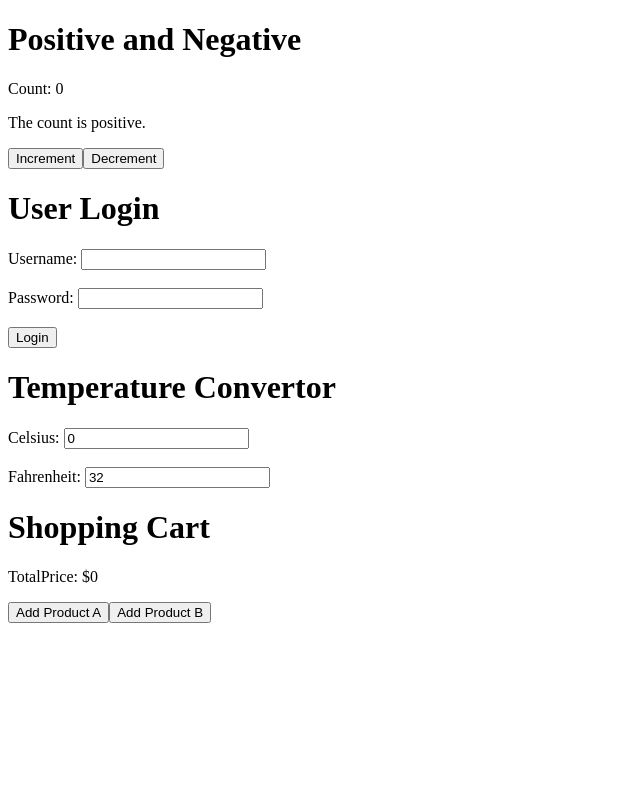
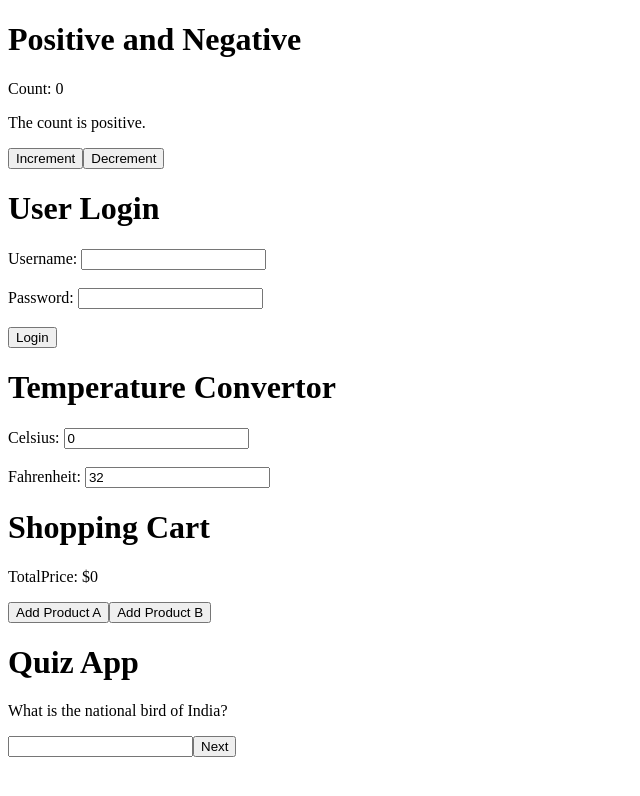
Before and after one commit to 7vTr0x7/React.js-2, a React (Vite) app in the folder IR_Practice1/: page / in a window 1280 px wide. Shown: the top 796 px of the page, without its empty margins (0-640 px from the left). Built offline with nearby package versions, Linux system fonts and the light colour scheme.

Commit message:
IR_Practice1 - Quiz

```diff
--- a/IR_Practice1/src/App.jsx
+++ b/IR_Practice1/src/App.jsx
@@ -3,6 +3,7 @@ import PosNeg from "./components/PosNeg";
 import UserLogin from "./components/UserLogin";
 import TempCalculator from "./components/TempCalculator";
 import ShoppingCart from "./components/ShoppingCart";
+import Quiz from "./components/Quiz";
 
 const App = () => {
   return (
@@ -11,6 +12,7 @@ const App = () => {
       <UserLogin />
       <TempCalculator />
       <ShoppingCart />
+      <Quiz />
     </div>
   );
 };
--- /dev/null
+++ b/IR_Practice1/src/components/Quiz.jsx
@@ -0,0 +1,36 @@
+import React, { useState } from "react";
+
+const Quiz = () => {
+  const [index, setIndex] = useState(0);
+  const [answer, setAnswer] = useState("");
+
+  const questions = [
+    "What is the national bird of India?",
+    "How many colors are there in Indian flag?",
+    "What is the color of sky?",
+  ];
+
+  const nextQuestionHandler = () => {
+    setIndex((prev) => prev + 1);
+    setAnswer("");
+  };
+
+  return (
+    <div>
+      <h1>Quiz App</h1>
+      <p>
+        {index === questions.length
+          ? `You answered all questions`
+          : `${questions[index]}`}
+      </p>
+      <input
+        type="text"
+        value={answer}
+        onChange={(e) => setAnswer(e.target.value)}
+      />
+      <button onClick={nextQuestionHandler}>Next</button>
+    </div>
+  );
+};
+
+export default Quiz;
```
